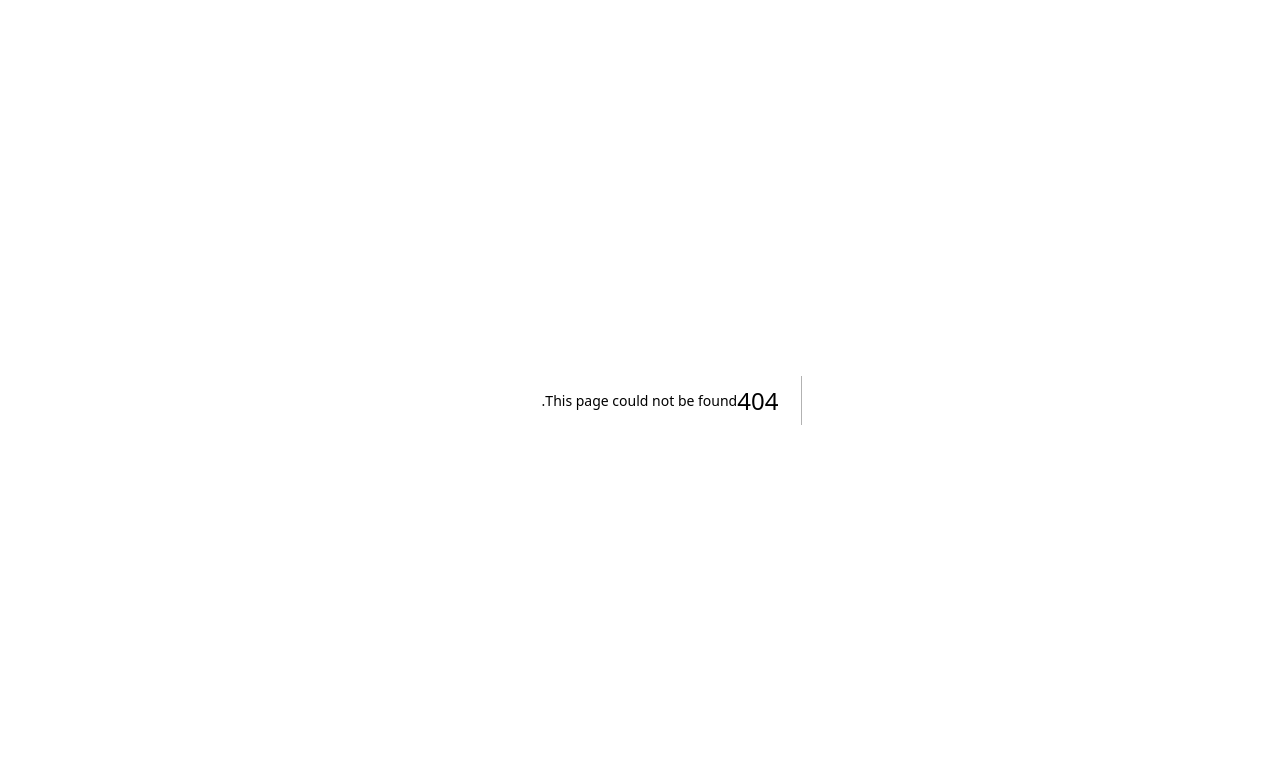
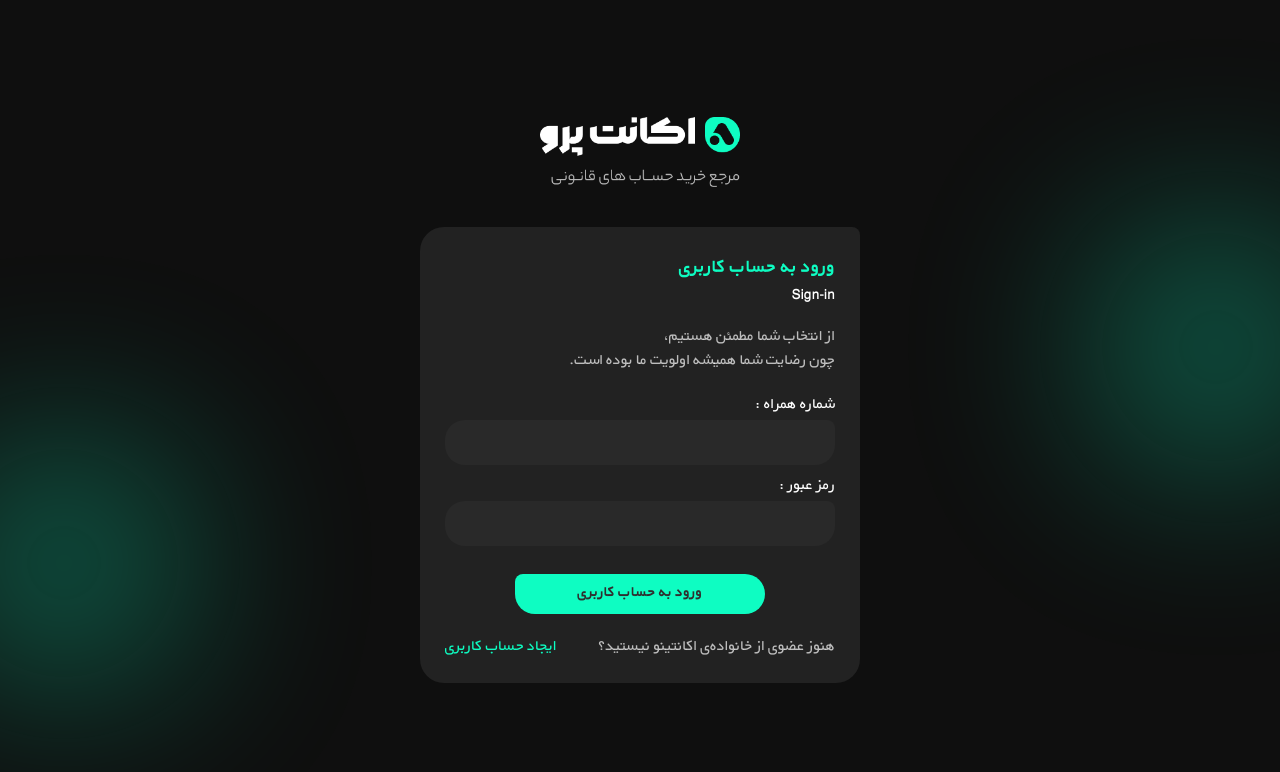
Before and after one commit to PAPAshady/account-pro, a Next.js app: page /sign-in in a window 1280 px wide. Before the commit this address had no page. Shown: the top 772 px of the page. Built offline with nearby package versions, Linux system fonts and the light colour scheme.

Commit message:
feat: implemented sign-in page ui layout.

```diff
--- /dev/null
+++ b/src/app/(auth)/layout.jsx
@@ -0,0 +1,28 @@
+import Particle from '@modules/Particle/Particle';
+import Image from 'next/image';
+import Link from 'next/link';
+
+export default function layout({ children }) {
+  return (
+    <div className="overflow-x-hidden">
+      <div className="container">
+        <div className="relative flex min-h-dvh flex-col items-center justify-center gap-10 py-8">
+          <Link href="/">
+            <Image
+              alt="اکانت پرو"
+              width={330}
+              height={115}
+              src="/images/logo/logo-lg.png"
+              className="w-50"
+            />
+          </Link>
+          <div className="relative flex w-full items-center justify-center">
+            <Particle className="top-0 -right-30 z-1 size-50 opacity-50 blur-[100px] lg:size-60 lg:opacity-40" />
+            <Particle className="bottom-0 -left-30 z-1 size-30 opacity-50 blur-[70px] lg:size-60 lg:opacity-40 lg:blur-[100px]" />
+            {children}
+          </div>
+        </div>
+      </div>
+    </div>
+  );
+}
--- /dev/null
+++ b/src/app/(auth)/sign-in/page.jsx
@@ -0,0 +1,33 @@
+import Link from 'next/link';
+
+import Input from '@modules/Input/Input';
+import PrimaryButton from '@modules/PrimaryButton/PrimaryButton';
+
+export default function SignIn() {
+  return (
+    <form className="relative w-full max-w-110 space-y-5 rounded-3xl rounded-tr-lg bg-[#222] p-6.25">
+      <div className="space-y-1 font-bold">
+        <p className="text-primary text-xl">ورود به حساب کاربری</p>
+        <p className="text-sm">Sign-in</p>
+      </div>
+      <p className="text-paragraph">
+        از انتخاب شما مطمئن هستیم، <br /> چون رضایت شما همیشه اولویت ما بوده است.
+      </p>
+      <div className="space-y-2">
+        <Input label="شماره همراه : " placeholder="" />
+        <Input label="رمز عبور :‌" placeholder="" type="password" />
+      </div>
+      <div className="pt-2">
+        <PrimaryButton className="bg-primary mx-auto w-[80%] max-w-62.5 font-bold text-[#2f2f2f] hover:bg-[#0ac596]! hover:bg-none">
+          ورود به حساب کاربری
+        </PrimaryButton>
+      </div>
+      <div className="flex flex-wrap items-center justify-center gap-3 min-[515px]:justify-between">
+        <p className="text-paragraph">هنوز عضوی از خانواده‌ی اکانتینو نیستید؟ </p>
+        <Link href="/sign-up" className="text-primary hover:text-[#0ac596]">
+          ایجاد حساب کاربری
+        </Link>
+      </div>
+    </form>
+  );
+}
--- a/src/components/modules/Header/Header.js
+++ b/src/components/modules/Header/Header.js
@@ -63,7 +63,7 @@ export default function Header() {
           <div className="hidden items-center justify-between gap-3 py-2.5 min-[1080]:gap-4 lg:flex">
             <Navbar />
             <SearchBox />
-            <PrimaryButton isLink href="/login">
+            <PrimaryButton isLink href="/sign-in">
               ورود/ثبت نام
               <FaUser />
             </PrimaryButton>
```
